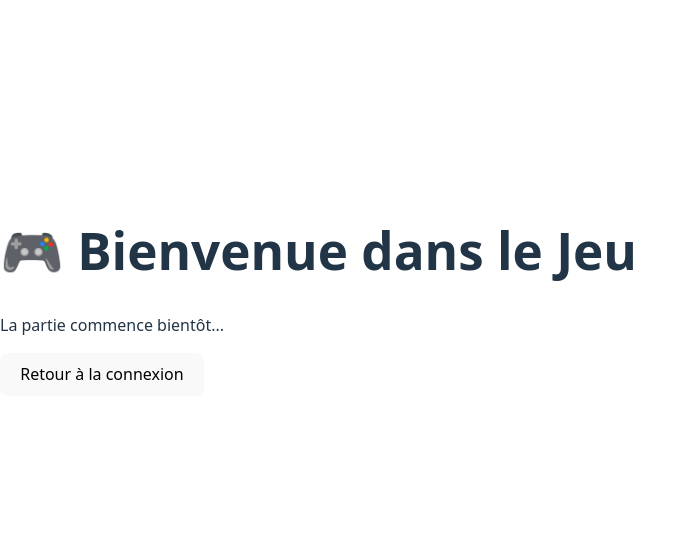
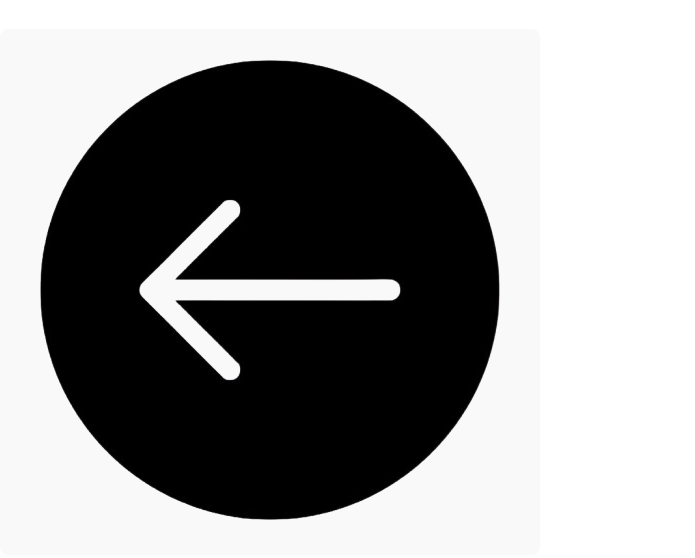
Before and after one commit to Miku-Miku-Beam/Gost-Kitchen, a React (Vite) app: page /game in a window 1280 px wide. Shown: the part 108-666 px from the top of the page, without its empty margins (0-695 px from the left). Built offline with nearby package versions, Linux system fonts and the light colour scheme.

Commit message:
add: retour.png

```diff
--- a/src/Game.tsx
+++ b/src/Game.tsx
@@ -1,5 +1,6 @@
 import React from 'react';
 import { useNavigate } from 'react-router-dom';
+import retour from './assets/retour.png' ;
 
 const Game: React.FC = () => {
   const navigate = useNavigate();
@@ -10,13 +11,13 @@ const Game: React.FC = () => {
   const buttonStyle: React.CSSProperties = {
   };
 
+  const logoStyle: React.CSSProperties= {
+  };
+
   return (
     <div style={containerStyle}>
-      <h1>🎮 Bienvenue dans le Jeu</h1>
-      <p>La partie commence bientôt...</p>
-
       <button style={buttonStyle} onClick={() => navigate('/')}>
-        Retour à la connexion
+        <img src = {retour} style={logoStyle}/>
       </button>
     </div>
   );
```
Also changed, not shown: src/assets/retour.png (added).
